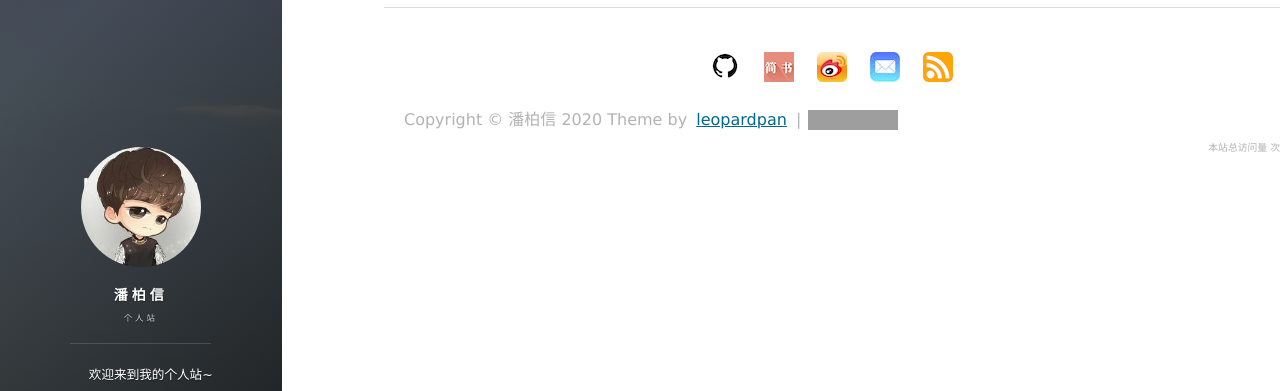
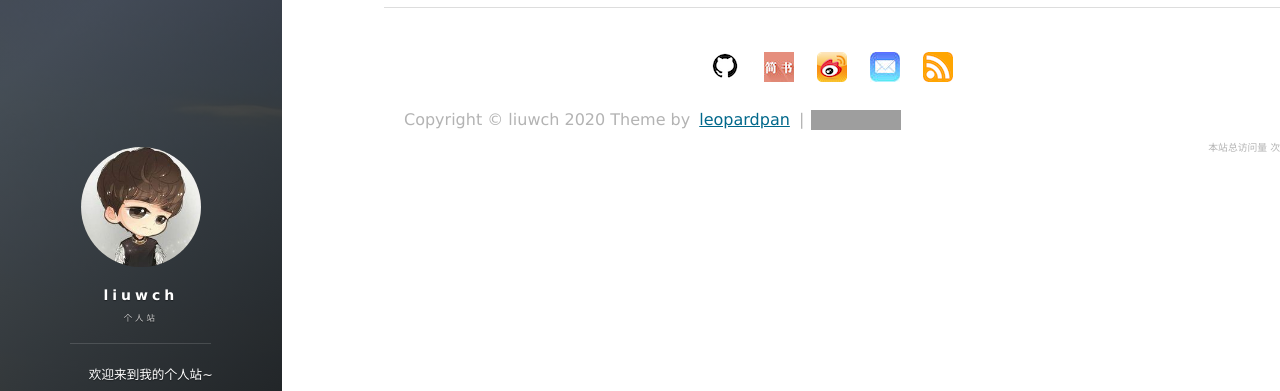
Before and after one commit to liuwch/liuwch.github.io, a Jekyll site: the page built from archive.html, in a window 1280 px wide. Shown: the part 141-532 px from the top of the page. Built offline with Jekyll 4.4.1, drawn with Linux system fonts in a browser that asks for light colours; nearby versions of some CDN libraries; comment, search, counter and statistics services are not loaded; grey boxes are pictures that could not be loaded.

Commit message:
modified names

```diff
--- a/_config.yml
+++ b/_config.yml
@@ -1,11 +1,11 @@
 # Basic
-title: 潘柏信
+title: liuwch
 subtitle: 个人站
 description: 欢迎来到我的个人站~
 # 头像里面的标题
-avatarTitle: leopardpan
+avatarTitle: liuwch93
 # 头像里面的描述
-avatarDesc: iOS / 机器学习
+avatarDesc: PCL / OpenCV
 url: "http://baixin.io"
 
 # Comment
```
